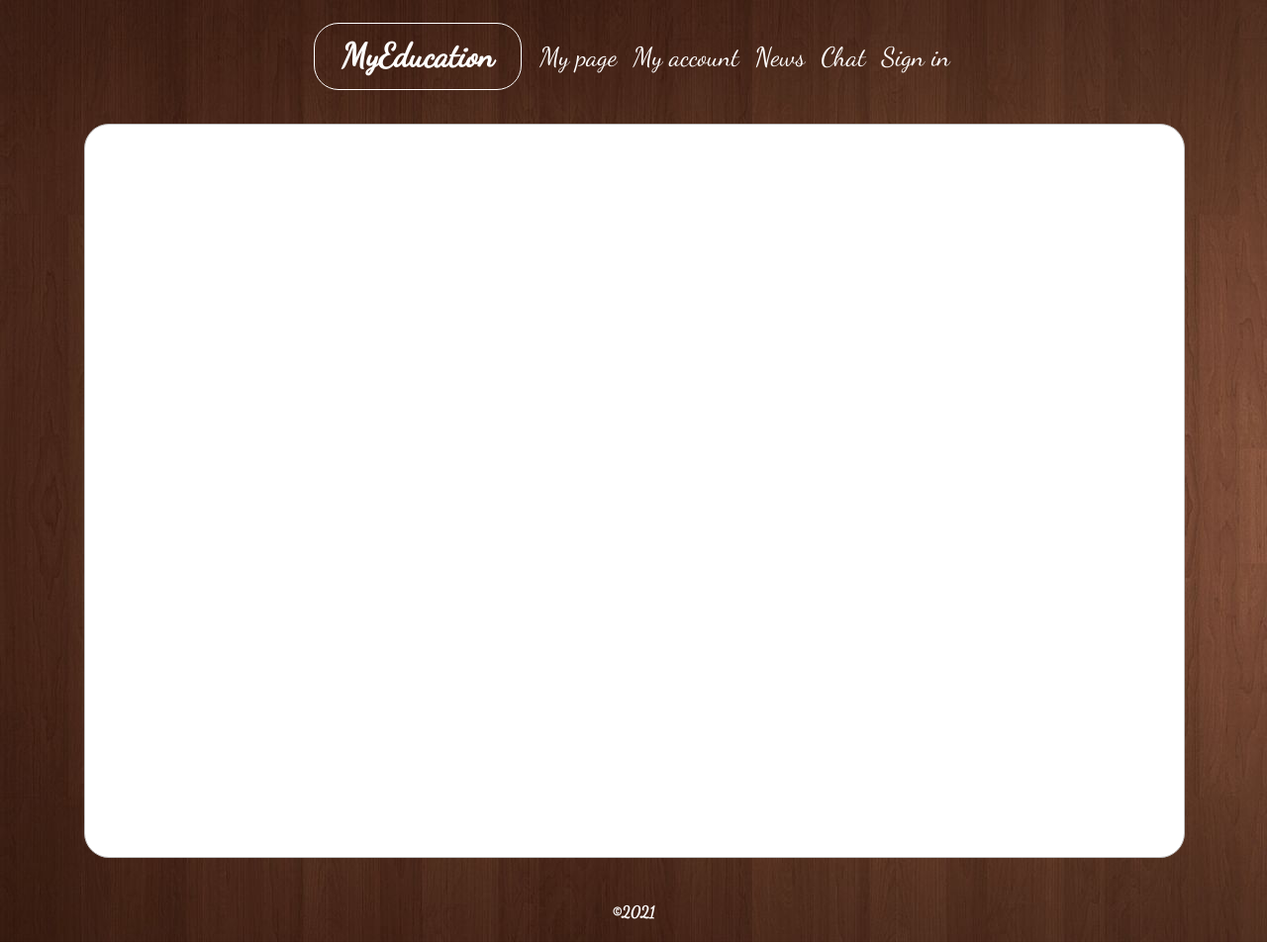
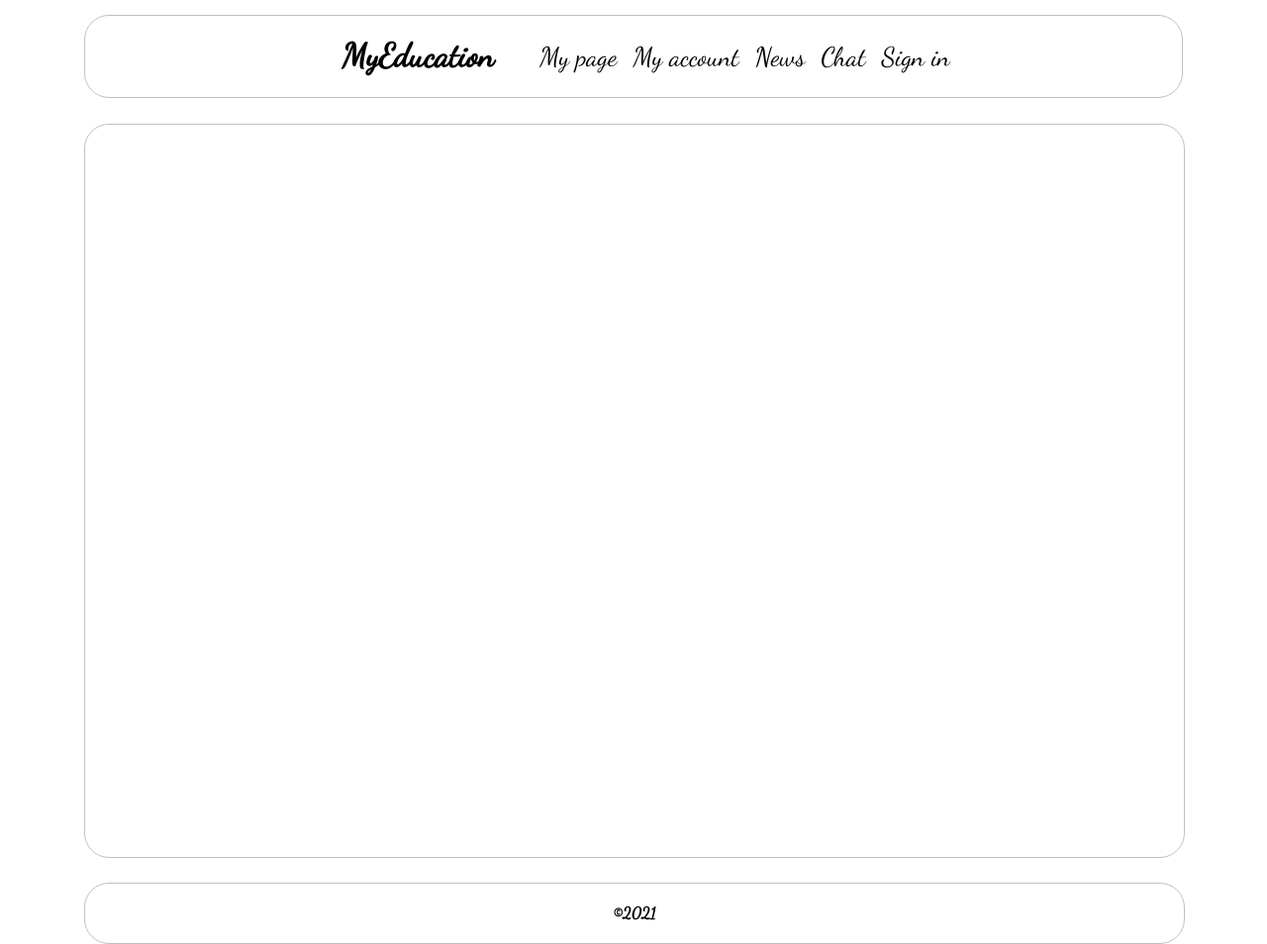
Before and after one commit to KostyG30/Site_bd_uni, a plain HTML site: page index.html in a window 1280 px wide. Shown: the whole page at 99% size. Drawn offline with nearby package versions, Linux system fonts and the light colour scheme; a web font is replaced by a local one.

Commit message:
no message

```diff
--- a/index.html
+++ b/index.html
@@ -13,8 +13,8 @@
         <script src="https://cdnjs.cloudflare.com/ajax/libs/popper.js/1.12.9/umd/popper.min.js" integrity="sha384-ApNbgh9B+Y1QKtv3Rn7W3mgPxhU9K/ScQsAP7hUibX39j7fakFPskvXusvfa0b4Q" crossorigin="anonymous"></script>
         <script src="https://maxcdn.bootstrapcdn.com/bootstrap/4.0.0/js/bootstrap.min.js" integrity="sha384-JZR6Spejh4U02d8jOt6vLEHfe/JQGiRRSQQxSfFWpi1MquVdAyjUar5+76PVCmYl" crossorigin="anonymous"></script>
         <div class="container">
-          <nav class="navbar navbar-expand-sm navbar-setone justify-content-center">
-              <a class="navbar-text" style="color: white">MyEducation</a>
+          <nav class="navbar navbar-expand-sm mr-auto navbar-setone justify-content-center">
+              <a class="navbar-text" style="color: black">MyEducation</a>
             <ul class="navbar-nav">
                 <li class="nav-item"><a class="nav-link" href="#">My page</a></li>
                 <li class="nav-item"><a class="nav-link" href="#">My account</a></li>
--- a/style.css
+++ b/style.css
@@ -1,8 +1,9 @@
 @import url('https://fonts.googleapis.com/css2?family=Akaya+Telivigala&family=Dancing+Script&display=swap');
 
 body {
-   background-image:url(derevyannyy_fon_doski_65898_1920x1080.jpg);
-    background-repeat: no-repeat;
+    background-color: white;
+   /*background-image:url("unnamed.jpg");
+    background-repeat: no-repeat; */
 }
 
 /* Content styles*/
@@ -26,6 +27,7 @@ body {
     border-radius: 25px 25px 25px 25px;
     text-align: center;
     margin-top: 25px;
+    border: 1px solid silver;
 }
 /*Navbar styles*/
 .navbar-setone {
@@ -35,6 +37,7 @@ body {
     margin-top: 15px;
     border-radius: 25px 25px 25px 25px;
     background-color: transparent;
+    border: 1px solid silver;
 }
 /* change the brand and text color */
 .navbar-setone .navbar-brand,
@@ -43,19 +46,17 @@ body {
 }
 /* change the link color */
 .navbar-setone .navbar-nav .nav-link {
-    color: white;
+    color: black;
 }
 
 /* change the color of active or hovered links */
 .navbar-setone .nav-item.active .nav-link,
 .navbar-setone .nav-item:hover .nav-link {
-    color: white;
+    color: black;
     font-weight: bolder;
 }
 
 .navbar-text {
-   border: 1px solid white;
-    border-radius: 25px 25px 25px 25px;
     font-family: 'Dancing Script';
     font-size: 25pt;
     width: 140px;
@@ -86,5 +87,5 @@ div > h6 {
     padding-top: 20px; font-size: 12pt;
     font-family: 'Dancing Script';
     font-weight: bold;
-    color: white;
+    color: black;
 }
```
